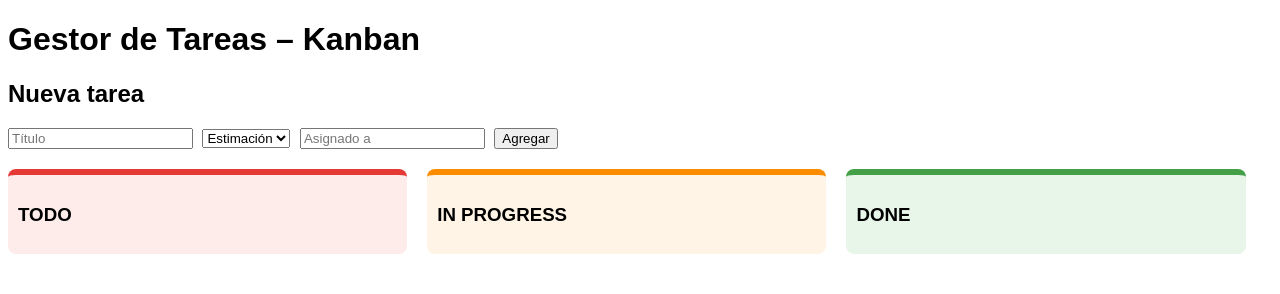
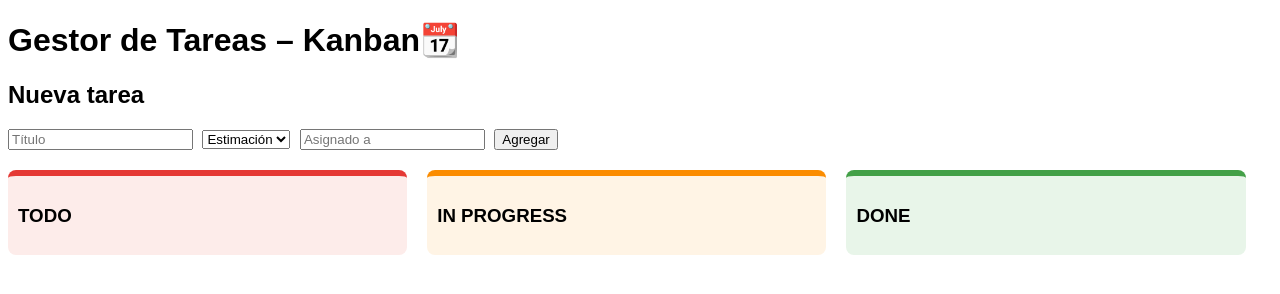
Before and after one commit to a01737554-commits/GESPRO_G1_E4, a plain HTML site: page frontend/index.html in a window 1280 px wide. Drawn offline with Linux system fonts and the light colour scheme; no server answers.

Commit message:
agregue un emoji

```diff
--- a/frontend/index.html
+++ b/frontend/index.html
@@ -77,7 +77,7 @@
 
 <body>
 
-<h1>Gestor de Tareas – Kanban</h1>
+<h1>Gestor de Tareas – Kanban📆</h1>
 
 <h2>Nueva tarea</h2>
 <form id="task-form">
```
